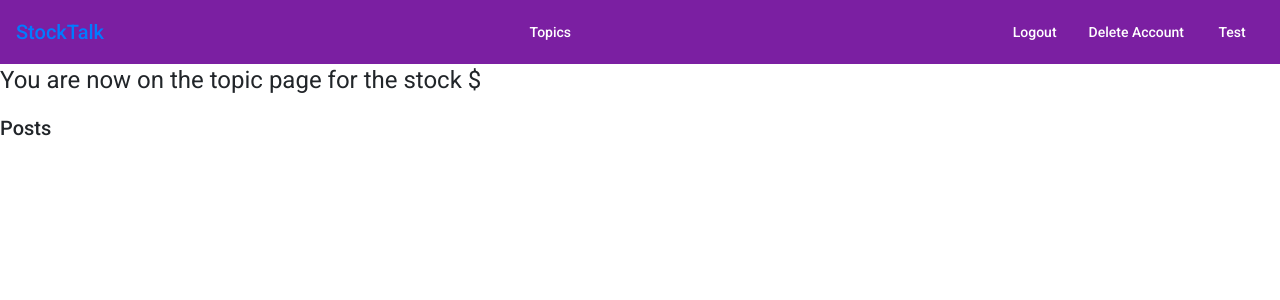
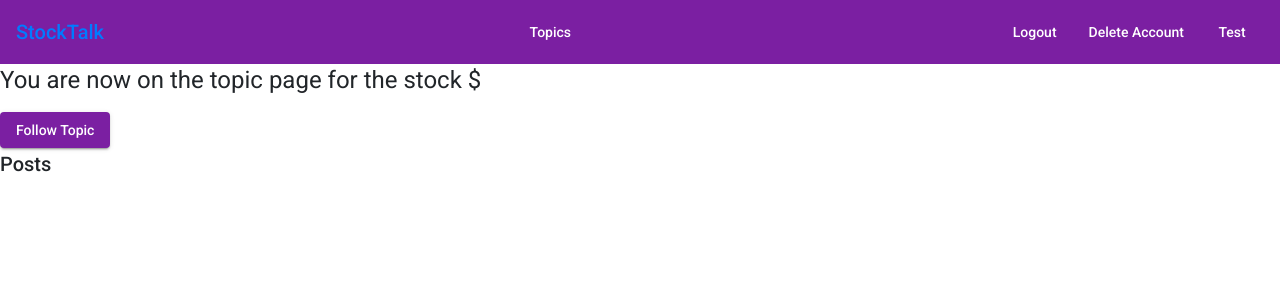
Before and after one commit to nbreen/StockTalk, an Angular app in the folder frontend/StockTalk/: page /topic/1 in a window 1280 px wide. Shown: the top 300 px of the page. Built offline with nearby package versions, Linux system fonts and the light colour scheme; no server answers.

Commit message:
Update topic.component.html
Adding a Follow Topic button

```diff
--- a/frontend/StockTalk/src/app/alltopics/topic/topic.component.html
+++ b/frontend/StockTalk/src/app/alltopics/topic/topic.component.html
@@ -1,5 +1,8 @@
 <div *ngIf=IsStock>
     <h1>You are now on the topic page for the stock ${{ TopicName }}</h1>
 </div>
+<div>
+  <button routerLink="/settings" mat-raised-button color="primary">Follow Topic</button>
+</div>
 
 <h2>Posts</h2>
```
